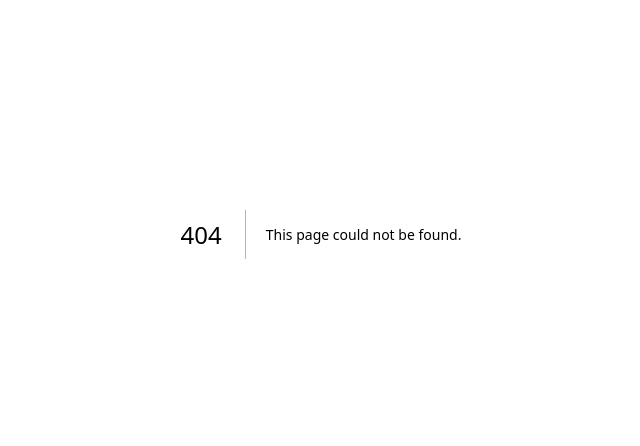
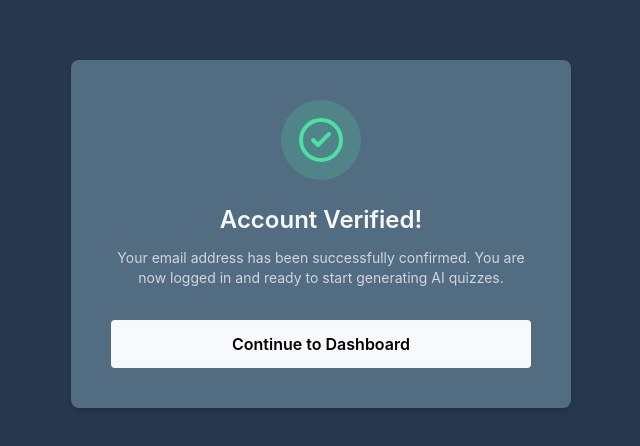
Before and after one commit to Adrian7373/Quizify-AI-Driven-Quiz-Generation-and-Gamification, a Next.js app: page /verified in a window 1280 px wide. Before the commit this address had no page. Shown: the part 166-612 px from the top of the page, without its empty margins (319-959 px from the left). Built offline with nearby package versions, Linux system fonts and the light colour scheme.

Commit message:
New page: Verified page, users are redirected to this site after verifying their account

```diff
--- /dev/null
+++ b/src/app/verified/page.tsx
@@ -0,0 +1,31 @@
+import Link from "next/link";
+import { CheckCircle2 } from "lucide-react";
+
+export default function VerifiedPage() {
+    return (
+        <div className="bg-darker flex justify-center items-center w-full min-h-dvh py-10">
+            <div className="bg-dark p-10 flex flex-col justify-center items-center shadow-md w-full mx-6 max-w-[500px] rounded-lg text-center">
+
+                {/* Success Icon */}
+                <div className="bg-mint/20 p-4 rounded-full mb-6">
+                    <CheckCircle2 size={48} className="text-mint" />
+                </div>
+
+                <h1 className="text-white text-2xl font-semibold mb-3">
+                    Account Verified!
+                </h1>
+
+                <p className="text-gray-300 text-sm mb-8">
+                    Your email address has been successfully confirmed. You are now logged in and ready to start generating AI quizzes.
+                </p>
+
+                <Link
+                    href="/dashboard"
+                    className="flex items-center gap-2 bg-white text-black w-full justify-center py-3 rounded-sm font-semibold hover:bg-gray-200 transition-colors"
+                >
+                    Continue to Dashboard
+                </Link>
+            </div>
+        </div>
+    );
+}
```
